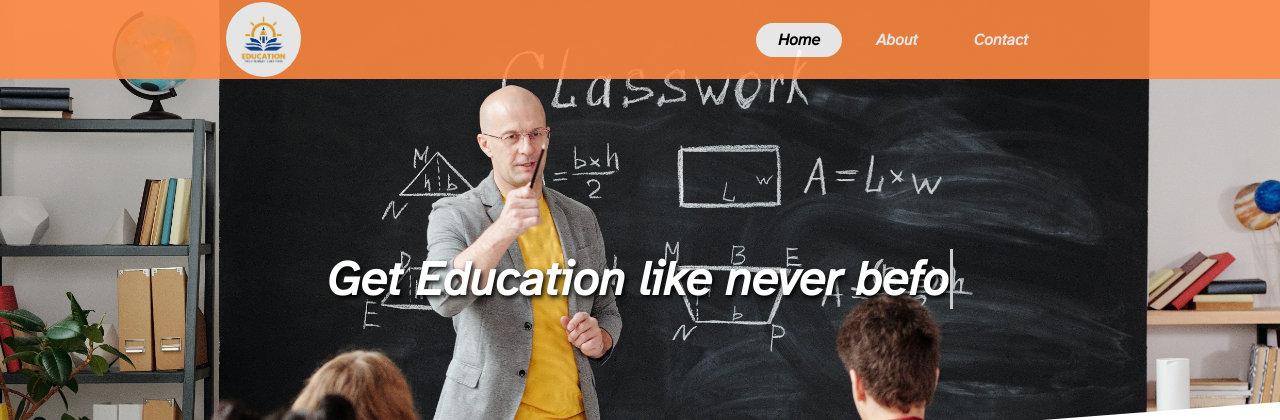
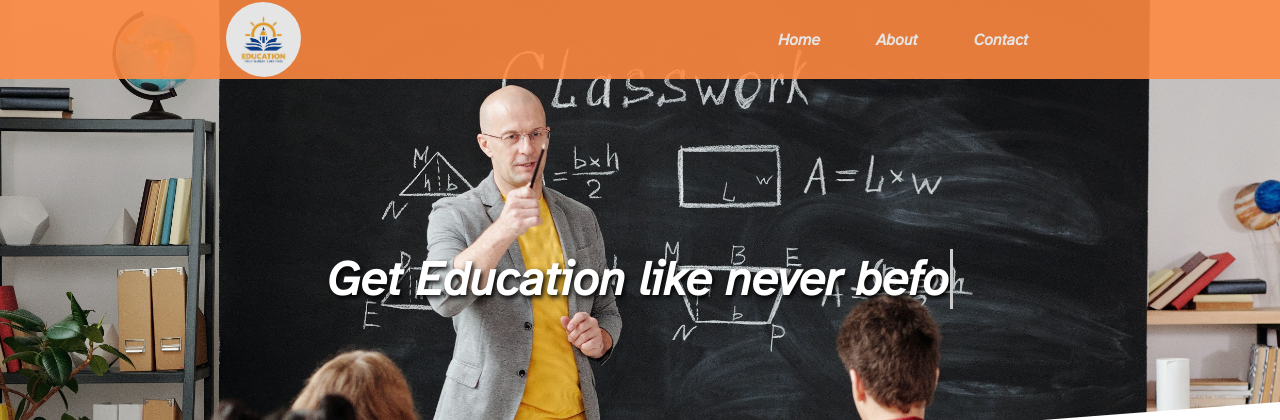
Before and after one commit to himaloy-tech/school-app-live, a PHP site: page / in a window 1280 px wide. Shown: the top 420 px of the page. Run offline with PHP 8.4, Linux system fonts and the light colour scheme.

Commit message:
removed active class

```diff
--- a/css/style.css
+++ b/css/style.css
@@ -44,7 +44,7 @@ html{
     margin: 6px;
 }
 
-.active, .list-item a:hover{
+.list-item a:hover{
     background-color: white;
     color: black !important;
     transition: all 0.6s;
--- a/index.php
+++ b/index.php
@@ -13,7 +13,7 @@
     <nav id="navbar" class="h-nav">
         <img id="logo" src="images/logo.jpg" alt="logo">
         <ul id="nav-list" class="v-nav">
-            <li class="list-item"><a href="#" class="active">Home</a></li>
+            <li class="list-item"><a href="#">Home</a></li>
             <li class="list-item"><a href="#features">About</a></li>
             <li class="list-item"><a href="#form">Contact</a></li>
         </ul>
```
